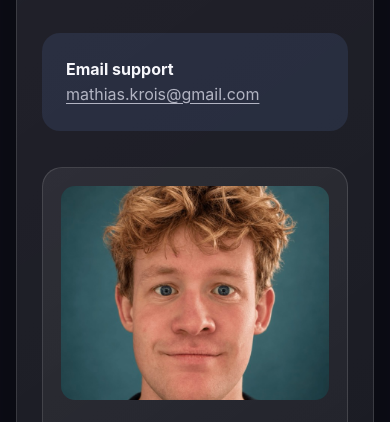
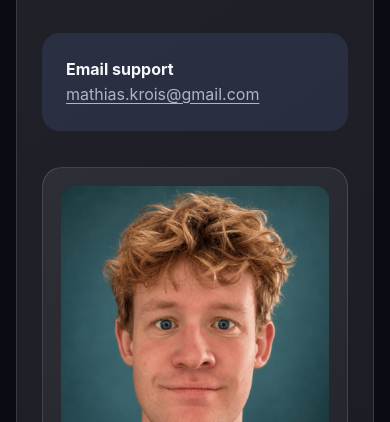
Before and after one commit to mathiaskrois/unbound-site, a website: page unbound/support/index.html in a window 390 px wide. Shown: the part 351-773 px from the top of the page. Drawn offline with Linux system fonts and the light colour scheme.

Commit message:
Show full support portrait on mobile

```diff
--- a/unbound/assets/site.css
+++ b/unbound/assets/site.css
@@ -75,5 +75,5 @@ h1 { max-width: 800px; margin-bottom: 22px; font-size: clamp(3rem, 8vw, 6.4rem);
   .feature-grid { grid-template-columns: 1fr; padding-bottom: 58px; }
   .card { min-height: 0; }
   .owner-card { grid-template-columns: 1fr; }
-  .owner-card img { width: 100%; height: min(55vw, 300px); object-position: center 28%; }
+  .owner-card img { width: 100%; height: auto; object-fit: contain; }
 }
--- a/unbound/support/index.html
+++ b/unbound/support/index.html
@@ -15,7 +15,7 @@
     <header class="shell topbar"><a class="brand" href="../" aria-label="Unbound home"><img src="../assets/app-icon.webp?v=glass-2" width="32" height="32" alt=""> Unbound</a><nav aria-label="Primary navigation"><a href="../privacy/">Privacy</a><a href="../terms/">Terms</a><a aria-current="page" href="./">Support</a></nav></header>
     <main class="shell article-wrap"><article class="article"><p class="eyebrow">Help</p><h1>Support for Unbound</h1><p class="effective">We’re here to help with your listening library.</p>
       <div class="contact-card"><p><strong>Email support</strong><br><a href="mailto:mathias.krois@gmail.com">mathias.krois@gmail.com</a></p></div>
-      <section class="owner-card" aria-labelledby="owner-title"><img src="../assets/owner/mathias-krois.jpeg" width="160" height="200" alt="Portrait of Mathias Krøis Møller" loading="lazy"><div><p class="owner-kicker">Independent developer</p><h2 id="owner-title">Built by Mathias Krøis Møller</h2><p>Unbound is designed and engineered by Mathias Krøis Møller, with a bachelor’s degree in Electrical Engineering and currently pursuing a master’s degree in Artificial Intelligence.</p></div></section>
+      <section class="owner-card" aria-labelledby="owner-title"><img src="../assets/owner/mathias-krois.jpeg" width="719" height="900" alt="Portrait of Mathias Krøis Møller" loading="lazy"><div><p class="owner-kicker">Independent developer</p><h2 id="owner-title">Built by Mathias Krøis Møller</h2><p>Unbound is designed and engineered by Mathias Krøis Møller, with a bachelor’s degree in Electrical Engineering and currently pursuing a master’s degree in Artificial Intelligence.</p></div></section>
       <h2>Quick help</h2><ul><li><strong>A purchase is missing:</strong> Open Unbound → Library Actions → Settings → Restore Purchases.</li><li><strong>Watch transfer is unavailable:</strong> Confirm the Watch is paired, install Unbound through the Watch app on iPhone, open it once on Watch, and keep Bluetooth enabled.</li><li><strong>An MP3 will not import:</strong> Confirm the file is a valid, non-protected MP3 accessible through the Files picker.</li><li><strong>LibriVox is unavailable:</strong> Pull to refresh and retry on a working internet connection; LibriVox or Internet Archive may occasionally be unavailable.</li></ul>
       <h2>When you contact us</h2><p>Please include your device model, iOS or watchOS version, Unbound version, and a short description of the issue. Do not send private audio files.</p>
     </article></main>
```
Also changed, not shown: tests/landing.spec.js (+11 -0 lines).
